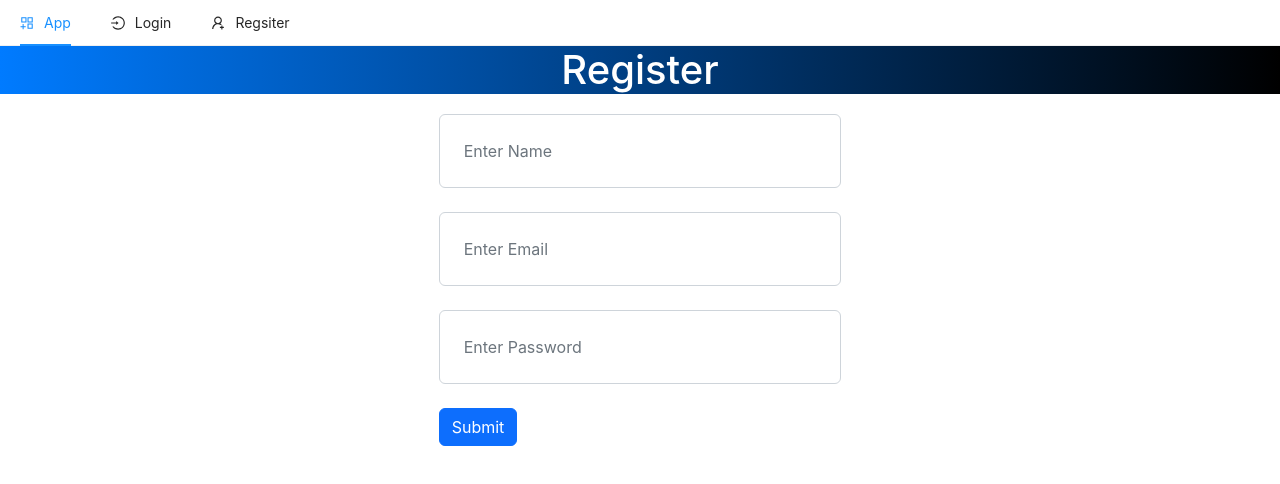
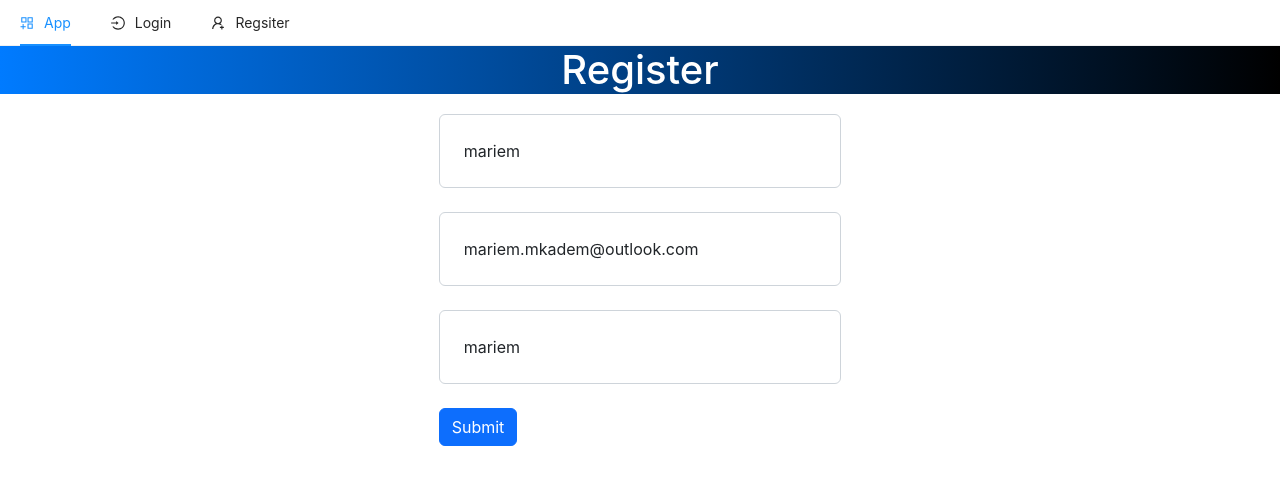
Before and after one commit to MariemMkadem/udemy-node-next, a Next.js app in the folder client/: page /register in a window 1280 px wide. Shown: the top 484 px of the page. Built offline with nearby package versions, Linux system fonts and the light colour scheme.

Commit message:
axios request

```diff
--- a/client/package.json
+++ b/client/package.json
@@ -15,6 +15,7 @@
   "dependencies": {
     "@ant-design/icons": "^4.7.0",
     "antd": "^4.23.2",
+    "axios": "^0.27.2",
     "bootstrap": "^5.2.1",
     "next": "^12.3.1",
     "react": "^18.2.0",
--- a/client/pages/register.js
+++ b/client/pages/register.js
@@ -1,15 +1,22 @@
 import { useState } from "react";
+import axios from 'axios';
 
 const Register = () => {
 
-    const [name, setName] = useState('')
-    const [email, setEmail] = useState('')
-    const [password, setPassword] = useState('')
+    const [name, setName] = useState('mariem')
+    const [email, setEmail] = useState('mariem.mkadem@outlook.com')
+    const [password, setPassword] = useState('mariem')
 
 
-    const handleSubmit = (e) => {
+    const handleSubmit = async (e) => {
         e.preventDefault();
-        console.table({ name, email, password })
+        //console.table({ name, email, password })
+        const {data} = await axios.post(`http://localhost:8000/api/register`, {
+            name,
+            email,
+            password
+        })
+        console.log('data', data)
 
 
     }
```
Also changed, not shown: 1 other file (tests, documents, lock files or other folders).
